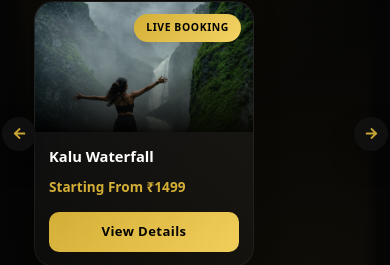
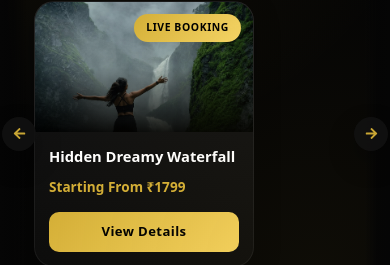
Before and after one commit to TheRoamersCult/the-roamers-cult, a Next.js app: page / in a window 390 px wide. Shown: the part 1729-1994 px from the top of the page. Built offline with nearby package versions, Linux system fonts and the light colour scheme.

Commit message:
Update waterfall page with compact batch section, clean tour highlights, and responsive layouts

```diff
--- a/src/components/LiveTelemetry.js
+++ b/src/components/LiveTelemetry.js
@@ -18,8 +18,8 @@ const trips = [
   // },
   {
     id: 2,
-    title: "Kalu Waterfall",
-    price: "₹1499",
+    title: "Hidden Dreamy Waterfall",
+    price: "₹1799",
     status: "LIVE BOOKING",
     image: "/Kaluwaterfall.png",
     route: "/tours/hidden-waterfall",
```
